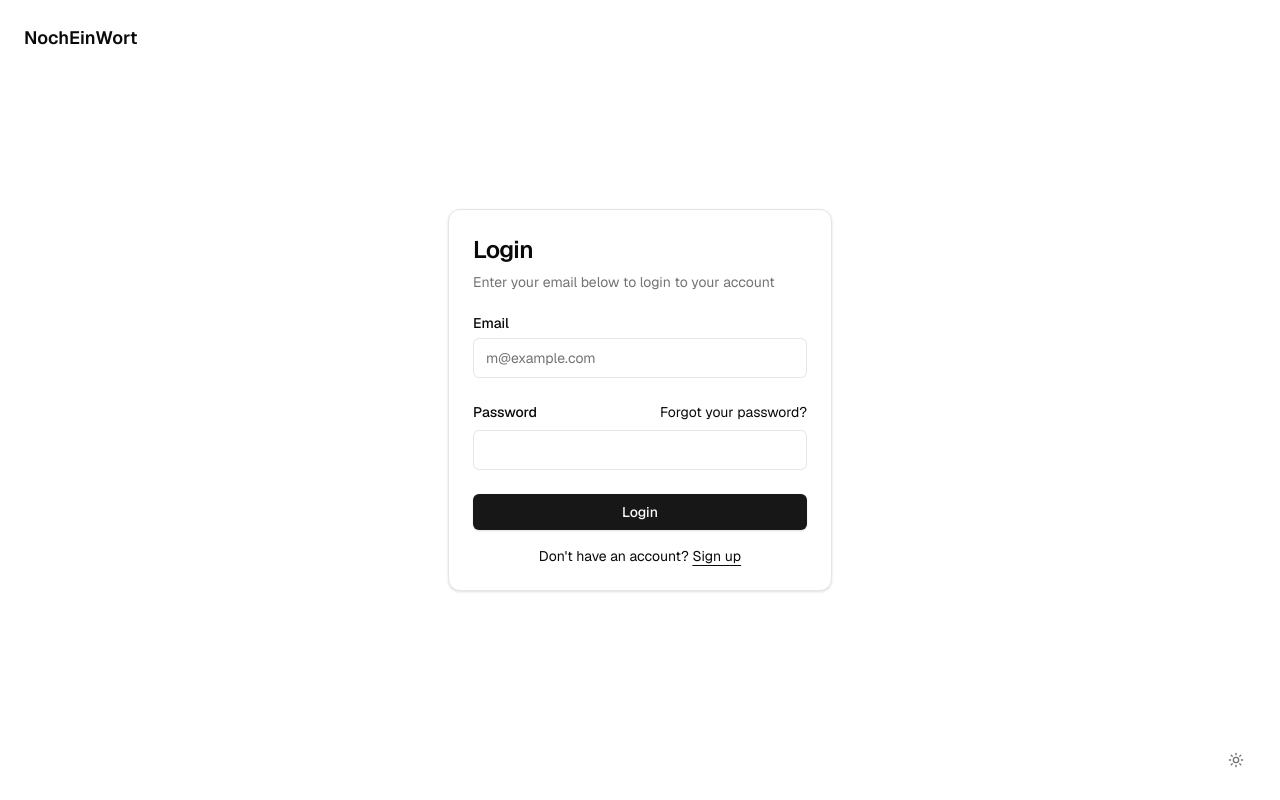
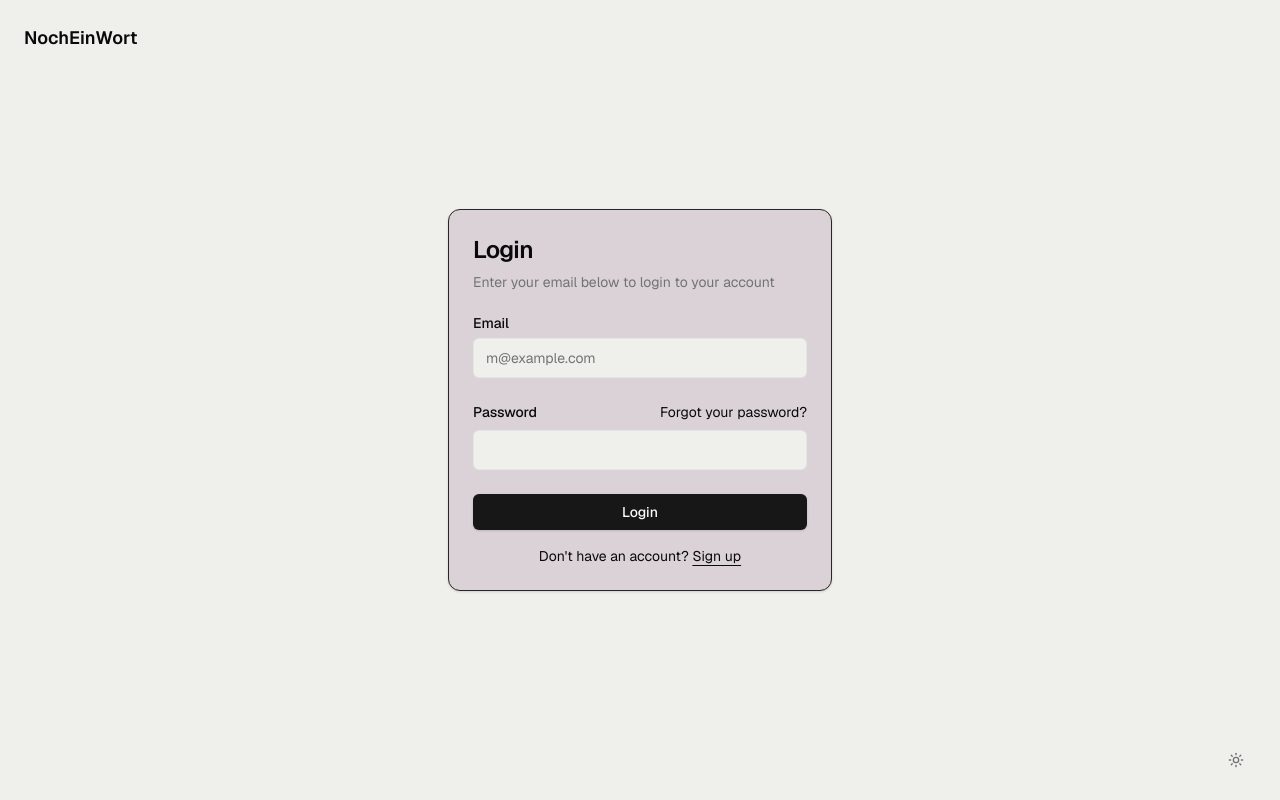
Before and after one commit to jingyipotato/NochEinWort-ui, a Next.js app: page /auth/login in a window 1280 px wide. Built offline with nearby package versions, Linux system fonts and the light colour scheme; no server answers.

Commit message:
feat: update theme colour

```diff
--- a/app/globals.css
+++ b/app/globals.css
@@ -2,25 +2,27 @@
 @tailwind components;
 @tailwind utilities;
 
+/* Tailwind + shadcn use HSL, not hex */
+
 @layer base {
   :root {
-    --background: 0 0% 100%;
+    --background: 60 11% 93%; /* edede9 */
     --foreground: 0 0% 3.9%;
-    --card: 0 0% 100%;
+    --card: 322 10% 84%; /* lighter pink */
     --card-foreground: 0 0% 3.9%;
     --popover: 0 0% 100%;
     --popover-foreground: 0 0% 3.9%;
     --primary: 0 0% 9%;
     --primary-foreground: 0 0% 98%;
-    --secondary: 0 0% 96.1%;
+    --secondary: 21 35% 92%;
     --secondary-foreground: 0 0% 9%;
     --muted: 0 0% 96.1%;
     --muted-foreground: 0 0% 45.1%;
-    --accent: 0 0% 96.1%;
+    --accent: 11 24% 72%;
     --accent-foreground: 0 0% 9%;
     --destructive: 0 84.2% 60.2%;
     --destructive-foreground: 0 0% 98%;
-    --border: 0 0% 89.8%;
+    --border: 0 0% 14.9%;
     --input: 0 0% 89.8%;
     --ring: 0 0% 3.9%;
     --chart-1: 12 76% 61%;
@@ -31,23 +33,23 @@
     --radius: 0.5rem;
   }
   .dark {
-    --background: 0 0% 3.9%;
-    --foreground: 0 0% 98%;
-    --card: 0 0% 3.9%;
+    --background: 202 14% 35%;
+    --foreground: 0 0% 3.9%;
+    --card: 205 16% 21%;
     --card-foreground: 0 0% 98%;
     --popover: 0 0% 3.9%;
     --popover-foreground: 0 0% 98%;
     --primary: 0 0% 98%;
     --primary-foreground: 0 0% 9%;
-    --secondary: 0 0% 14.9%;
-    --secondary-foreground: 0 0% 98%;
-    --muted: 0 0% 14.9%;
-    --muted-foreground: 0 0% 63.9%;
-    --accent: 0 0% 14.9%;
+    --secondary: 0 0% 90%;
+    --secondary-foreground: 0 0% 9%;
+    --muted: 213 20% 75%;
+    --muted-foreground: 0 0% 98%;
+    --accent: 190 13% 63%;
     --accent-foreground: 0 0% 98%;
     --destructive: 0 62.8% 30.6%;
     --destructive-foreground: 0 0% 98%;
-    --border: 0 0% 14.9%;
+    --border: 0 0% 98%;
     --input: 0 0% 14.9%;
     --ring: 0 0% 83.1%;
     --chart-1: 220 70% 50%;
```
